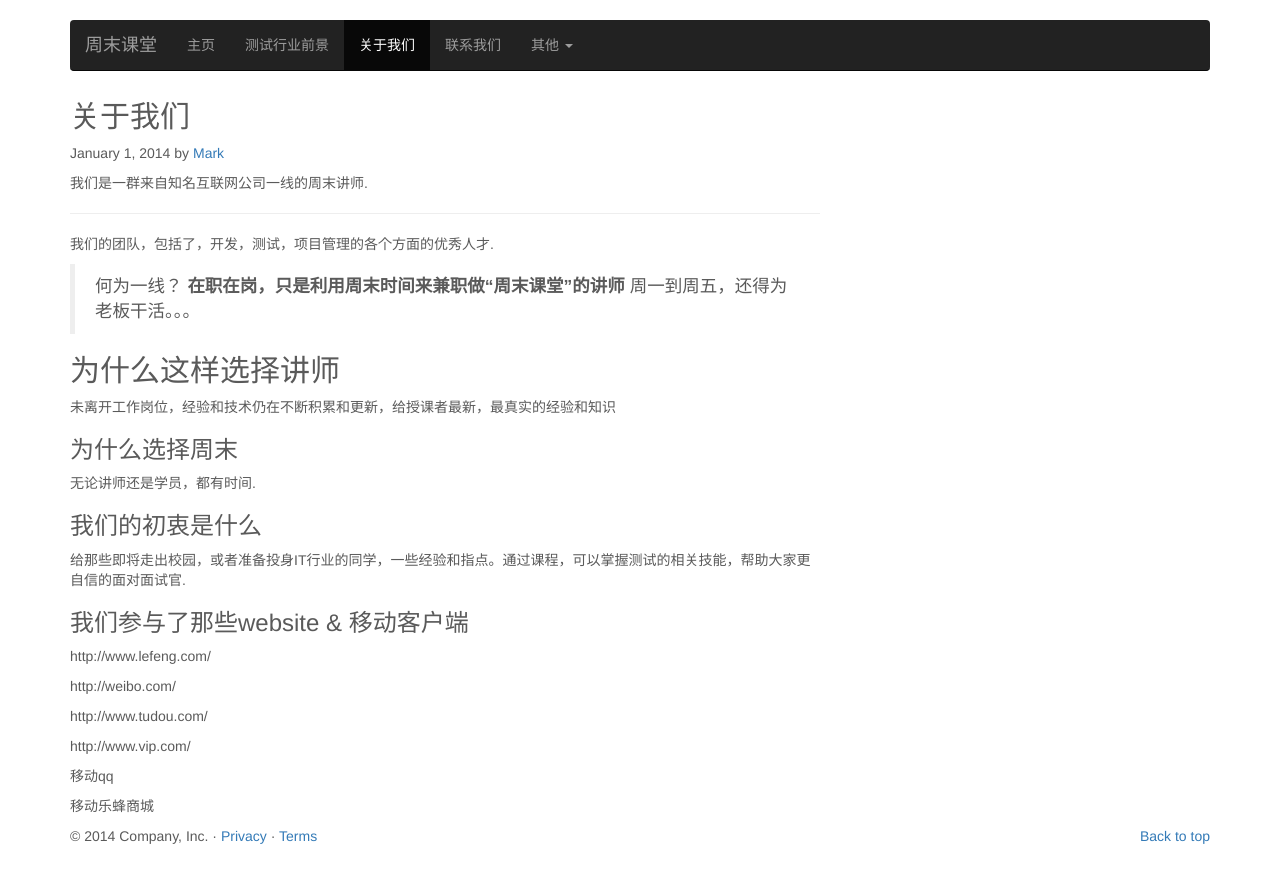
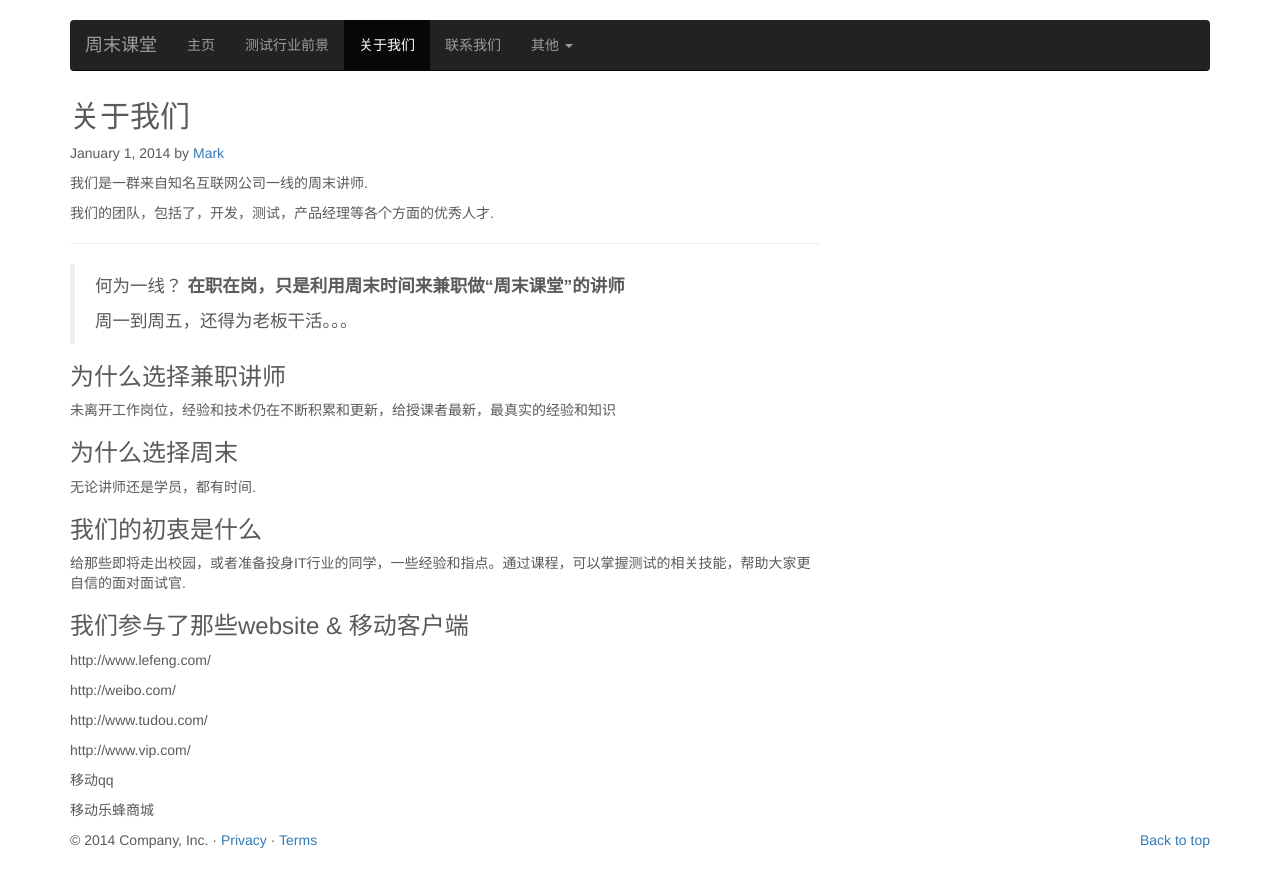
Before and after one commit to guming/myblog, a Jekyll site: the page about.html, which Jekyll copies as it is, in a window 1280 px wide. Shown: the top 887 px of the page. Built offline with Jekyll 4.4.1, drawn with Linux system fonts in a browser that asks for light colours; nearby versions of some CDN libraries.

Commit message:
add new pages

```diff
--- a/about.html
+++ b/about.html
@@ -78,13 +78,14 @@
             <p class="blog-post-meta">January 1, 2014 by <a href="#">Mark</a></p>
 
             <p>我们是一群来自知名互联网公司一线的周末讲师.</p>
+            <p>我们的团队，包括了，开发，测试，产品经理等各个方面的优秀人才.</p>
             <hr>
-            <p>我们的团队，包括了，开发，测试，项目管理的各个方面的优秀人才.</p>
             <blockquote>
-              <p>何为一线？ <strong>在职在岗，只是利用周末时间来兼职做“周末课堂”的讲师</strong> 周一到周五，还得为老板干活。。。</p>
+              <p>何为一线？ <strong>在职在岗，只是利用周末时间来兼职做“周末课堂”的讲师</strong> </p>
+              <p>周一到周五，还得为老板干活。。。</p>
             </blockquote>
             <p></p>
-            <h2>为什么这样选择讲师</h2>
+            <h3>为什么选择兼职讲师</h3>
             <p>未离开工作岗位，经验和技术仍在不断积累和更新，给授课者最新，最真实的经验和知识</p>
             <h3>为什么选择周末</h3>
             <p>无论讲师还是学员，都有时间.</p>
--- a/testinfo.html
+++ b/testinfo.html
@@ -81,8 +81,7 @@
             <hr>
             <blockquote>
             <p>目前国内120万软件从业人员中，真正能担当软件测试职位的不超过5万人，人才缺口达到20万并有逐年扩大的趋势…</p>
-            <p>随着Android平台的扩张，引发了Android人才荒，2010年移动开发人才需求20万，测试工程师也持续放量增涨，未来人才需求缺口将达百万。</p>
-            <p>但符合条件的Android工程师屈指可数，企业招聘难度可想而知 .</p>
+            <p>PS.随着手机移动平台的扩张，引发了移动人才荒，2010年移动开发人才需求20万，测试工程师也持续放量增涨，未来人才需求缺口将达百万。</p>
             </blockquote>
             <p></p>
 
```
